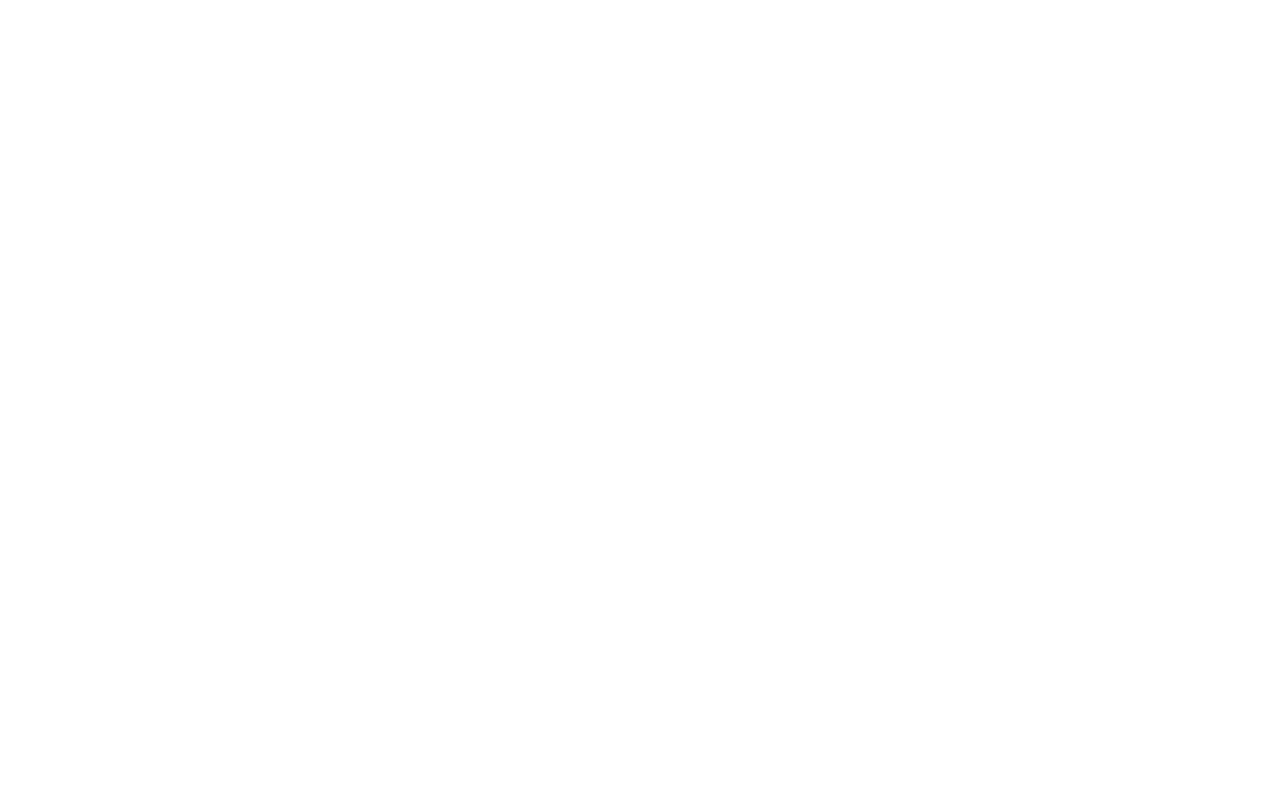
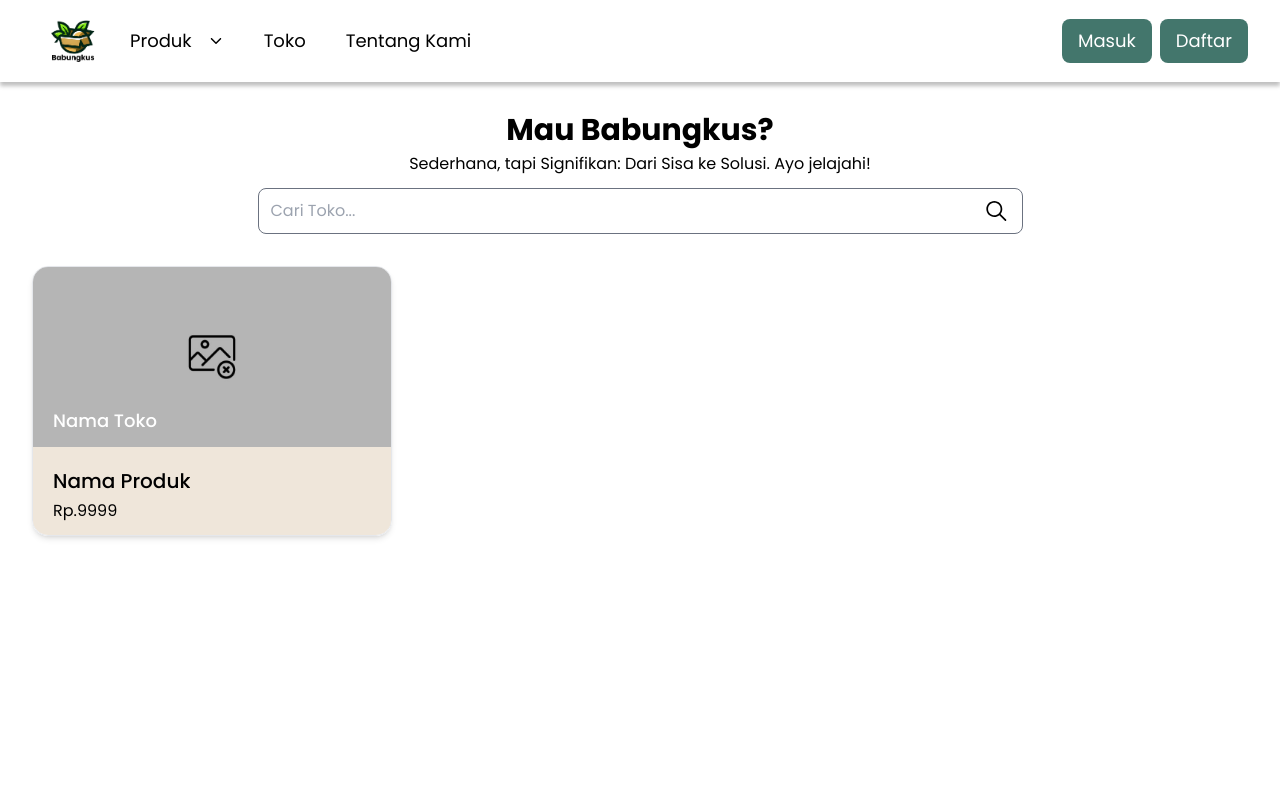
Before and after one commit to lzamzamm/babungkus-webapp, a React (Vite) app in the folder front-end/: page /produk in a window 1280 px wide. Before the commit this address had no page. Shown: the top 800 px of the page. Built offline with nearby package versions, Linux system fonts and the light colour scheme.

Commit message:
feat: rough produk page

```diff
--- /dev/null
+++ b/front-end/src/components/card/CardProduk.jsx
@@ -0,0 +1,20 @@
+import React, { useState } from 'react';
+import { MdLocationOn } from "react-icons/md";
+import ImageNotAvailable from '../../assets/images/image-not-available.jpg';
+
+function CardToko() {
+    return (
+        <div className='max-w-full md:max-w-[360px] shadow-md hover:-translate-y-2 border transition duration-300 ease-in-out rounded-2xl overflow-hidden'>
+            <div className='flex relative'>
+                <img className='object-cover w-full md:w-[360px] h-[180px] bg-gray-300 filter brightness-75' src={ImageNotAvailable} alt='Gambar '></img>
+                <a href='/toko' className='flex text-white text-shadow-md font-medium text-lg absolute inset-0 ml-5 mb-3 m-auto w-fit h-fit hover:text-primary'>Nama Toko</a>
+            </div>
+            <div className='flex flex-col items-start px-5 bg-tertiary cursor-pointer'>
+                <p className='flex font-medium truncate text-xl pt-5 hover:text-primary'>Nama Produk</p>
+                <p className='flex items-center truncate pt-1 pb-3'>Rp.9999</p>
+            </div>
+        </div>
+    )
+}
+
+export default CardToko;
--- a/front-end/src/components/card/CardToko.jsx
+++ b/front-end/src/components/card/CardToko.jsx
@@ -12,7 +12,7 @@
             <div className='flex flex-col items-start px-5 bg-tertiary'>
                 <a href='/toko' className='flex font-semibold truncate text-xl pt-5 hover:text-primary'>Nama Toko</a>
                 <a href='' className='flex items-center truncate pt-1 pb-3'><MdLocationOn className='text-red-600'/> Alamat Toko</a>
-                <p className='text-sm py-1 px-3 rounded-md bg-secondary text-white mb-5'>Makanan</p>
+                <p className='text-sm text-left line-clamp-2 mb-5'>Deskripsi Toko yang lumayan panjang untuk mengecek apakah ini aman untuk deskripsi tokonya</p>
             </div>
         </div>
     )
--- /dev/null
+++ b/front-end/src/pages/ProdukPage.jsx
@@ -0,0 +1,28 @@
+import React from 'react'
+import Navbar from '../components/Navbar'
+import Footer from '../components/Footer';
+import CardProduk from '../components/card/CardProduk'
+import { IoIosSearch } from "react-icons/io";
+
+function PordukPage() {
+    return (
+      <div>
+        <Navbar/>
+        <div className='bg-white flex-col mx-auto min-h-screen max-w-screen-xl text-center px-4 md:px-8 mb-8' >
+            <h1 className='text-2xl md:text-3xl pt-28 mb-1 font-bold'>Mau Babungkus?</h1>
+            <p>Sederhana, tapi Signifikan: Dari Sisa ke Solusi. Ayo jelajahi!</p>
+            <div className='flex m-auto border border-gray-500 gap-2 align-middle justify-between rounded-lg px-3 py-2 mt-3 mb-8 max-w-[765px]'>
+                <input className='w-full outline-none' type="text" placeholder='Cari Toko...'/>
+                <IoIosSearch className='w-7 h-7'></IoIosSearch>
+            </div>
+            <div className='grid grid-cols-1 sm:grid-cols-2 lg:grid-cols-3 gap-y-7 gap-x-5'>
+                <CardProduk></CardProduk>
+            </div>
+            <button className='hidden text-white px-3 py-2 rounded-md w-full bg-primary'>Tampilkan lebih banyak</button>
+        </div>
+        <Footer/>
+      </div>
+    )
+  }
+
+  export default PordukPage;
--- a/front-end/src/routes/App.jsx
+++ b/front-end/src/routes/App.jsx
@@ -7,6 +7,7 @@
 import Detail_ProductPage from '../pages/Detail_ProductPage'
 import RiwayatPage from '../pages/RiwayatPage'
 import TokoPage from '../pages/TokoPage'
+import ProdukPage from '../pages/ProdukPage'
 
 import ContactPage from '../pages/ContactPage'
 
@@ -21,6 +22,7 @@
         <Route path='/detail-product' Component={Detail_ProductPage} />
         <Route path='/riwayat' Component={RiwayatPage} />
         <Route path='/toko' Component={TokoPage} />
+        <Route path='/produk' Component={ProdukPage} />
       </Routes>
     </div>
   )
```
